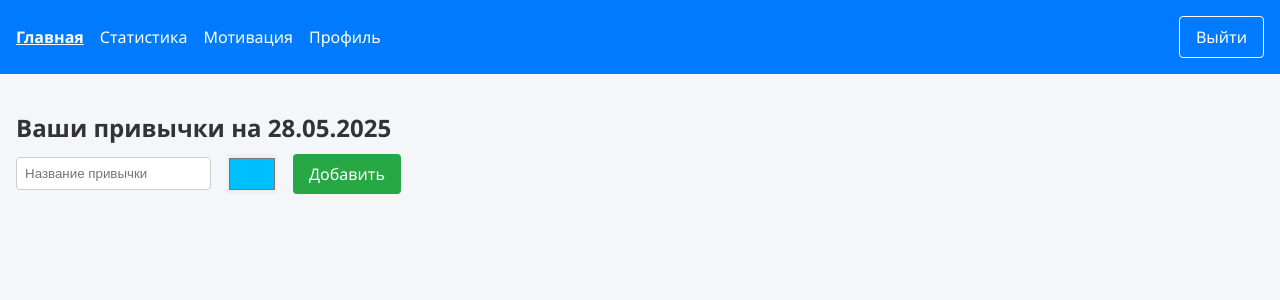
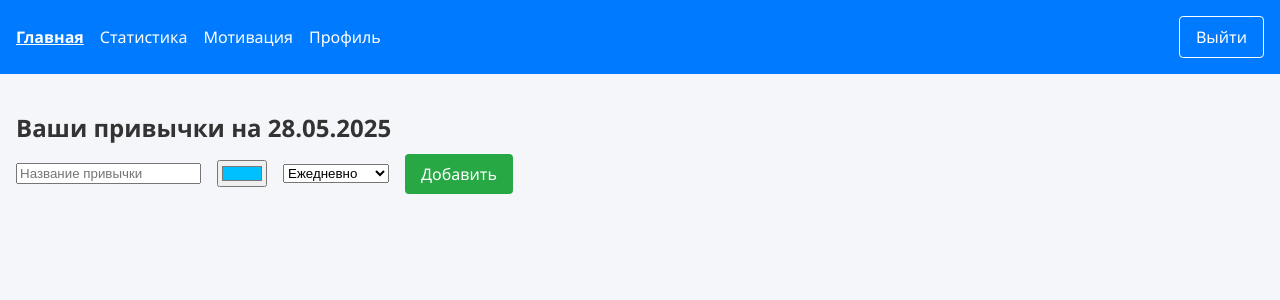
Before and after one commit to Zhaglo/zhelazo-app, a React app: page /dashboard in a window 1280 px wide. Shown: the top 300 px of the page. Built offline with nearby package versions, Linux system fonts and the light colour scheme; sample sign-in values are in the browser's storage.

Commit message:
fix: changing to different types

```diff
--- a/src/components/HabitForm.tsx
+++ b/src/components/HabitForm.tsx
@@ -1,19 +1,31 @@
 import React, { useState } from "react";
 import styles from "./HabitForm.module.scss";
 
+type Frequency = "daily" | "hourly" | "weekly";
+
 interface HabitFormProps {
-    onAddHabit: (title: string, color: string) => void;
+    onAddHabit: (
+        title: string,
+        color: string,
+        frequency: Frequency,
+        timeRange?: { from: string; to: string }
+    ) => void;
 }
 
 const HabitForm: React.FC<HabitFormProps> = ({ onAddHabit }) => {
     const [title, setTitle] = useState("");
     const [color, setColor] = useState("#00bfff");
+    const [frequency, setFrequency] = useState<Frequency>("daily");
+    const [timeFrom, setTimeFrom] = useState("08:00");
+    const [timeTo, setTimeTo] = useState("20:00");
 
     const handleSubmit = (e: React.FormEvent) => {
         e.preventDefault();
-        onAddHabit(title, color);
+        const timeRange = frequency === "hourly" ? { from: timeFrom, to: timeTo } : undefined;
+        onAddHabit(title, color, frequency, timeRange);
         setTitle("");
         setColor("#00bfff");
+        setFrequency("daily");
     };
 
     return (
@@ -24,17 +36,26 @@ const HabitForm: React.FC<HabitFormProps> = ({ onAddHabit }) => {
                 value={title}
                 onChange={(e) => setTitle(e.target.value)}
                 required
-                className={styles.input}
             />
-            <input
-                type="color"
-                value={color}
-                onChange={(e) => setColor(e.target.value)}
-                className={styles.color}
-            />
-            <button type="submit" className="btn btn-success">
-                Добавить
-            </button>
+            <input type="color" value={color} onChange={(e) => setColor(e.target.value)} />
+            <select value={frequency} onChange={(e) => setFrequency(e.target.value as Frequency)}>
+                <option value="daily">Ежедневно</option>
+                <option value="hourly">Ежечасно</option>
+                <option value="weekly">Раз в неделю</option>
+            </select>
+            {frequency === "hourly" && (
+                <>
+                    <label>
+                        С:
+                        <input type="time" value={timeFrom} onChange={(e) => setTimeFrom(e.target.value)} />
+                    </label>
+                    <label>
+                        До:
+                        <input type="time" value={timeTo} onChange={(e) => setTimeTo(e.target.value)} />
+                    </label>
+                </>
+            )}
+            <button type="submit" className="btn btn-success">Добавить</button>
         </form>
     );
 };
```
